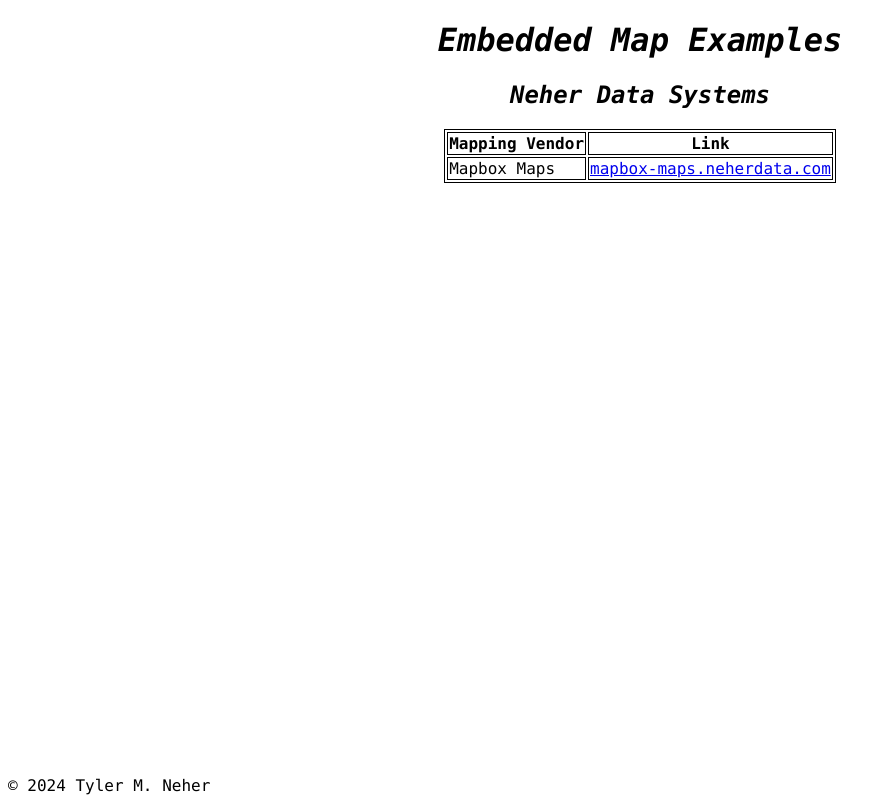
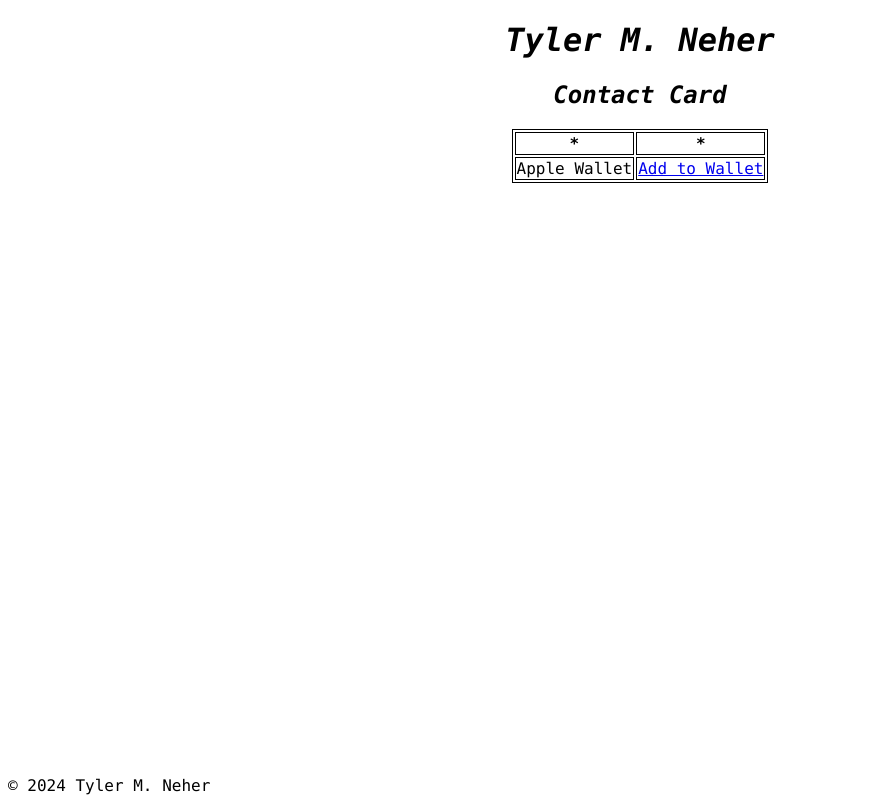
Before and after one commit to tylermneher/card.tylermneher.life, a plain HTML site: page index.html in a window 1280 px wide. Shown: the whole page, without its empty margins (0-895 px from the left). Drawn offline with Linux system fonts and the light colour scheme.

Commit message:
more
Signed-off-by: Tyler M. Neher <tyler@neherdata.com>

```diff
--- a/index.html
+++ b/index.html
@@ -1,18 +1,20 @@
 <!DOCTYPE html>
-<html lang="en-US">
+<html lang="en">
 
 <head>
   <meta charset="utf-8">
-  <title>Tyler M. Neher's Contact Card</title>
-  <meta name="viewport" content="width=device-width, initial-scale=1.0" />
+  <title>Tyler M. Neher</title>
+  <meta property="og:title" content="Contact Card" />
+  <meta property="og:site_name" content="Tyler M. Neher's Contact Card" />
+  <meta property="og:url" content="https://card.tylermneher.life/" />
+  <meta name="og:description"
+    content="Cybersecurity professional with a background in data science and software development.">
+  <meta property="og:image" content="https://tylermneher-card.nyc3.cdn.digitaloceanspaces.com/og-image.png" />
+  <meta property="og:image:type" content="image/png" />
 
+
+  <meta name="viewport" content="width=device-width, user-scalable=no">
   <style>
-    #map {
-      width: 100%;
-      height: 640px;
-
-    }
-
     h1 {
       font-family: "Lucida Console", Courier, monospace;
       font-style: oblique;
@@ -56,17 +58,19 @@
 </head>
 
 <body>
-  <h1>Embedded Map Examples</h1>
-  <h2>Neher Data Systems</h2>
+  <h1>Tyler M. Neher</h1>
+  <h2>Contact Card</h2>
   <div id="linkList">
     <table id="linkTable">
       <tr>
-        <th>Mapping Vendor</th>
-        <th>Link</th>
+        <th>*</th>
+        <th>*</th>
       </tr>
       <tr>
-        <td>Mapbox Maps</td>
-        <td> <a href="https://mapbox-maps.neherdata.com">mapbox-maps.neherdata.com</a></td>
+        <td>Apple Wallet</td>
+        <td> <a href="https://tylermneher-card.nyc3.cdn.digitaloceanspaces.com/tylermneher-card.pkpass">Add to
+            Wallet</a>
+        </td>
       </tr>
     </table>
   </div>
```
Also changed, not shown: US-UK_Add_to_Apple_Wallet_RGB_101421.svg (renamed from US_UK/RGB/US-UK_Add_to_Apple_Wallet_RGB_101421.svg), og-image.png (added), 3 other files.
